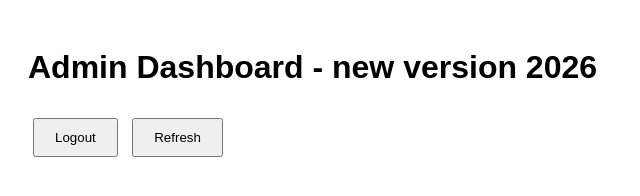
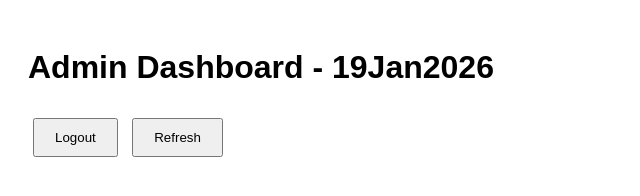
Before and after one commit to rmitaccs40/Appointment_Notification_AWS_App, a website: page phase_2/admin-panel/public/index.html in a window 1280 px wide. Shown: the whole page, without its empty margins (0-640 px from the left). Drawn offline with Linux system fonts and the light colour scheme; no server answers; sample sign-in values are in the browser's storage.

Commit message:
Update index.html

```diff
--- a/phase_2/admin-panel/public/index.html
+++ b/phase_2/admin-panel/public/index.html
@@ -13,7 +13,7 @@
     </style>
 </head>
 <body>
-    <h1>Admin Dashboard - new version 2026</h1>
+    <h1>Admin Dashboard - 19Jan2026</h1>
     <button onclick="logout()">Logout</button>
     <button onclick="loadAppointments()">Refresh</button>
     <div id="appointments"></div>
```
